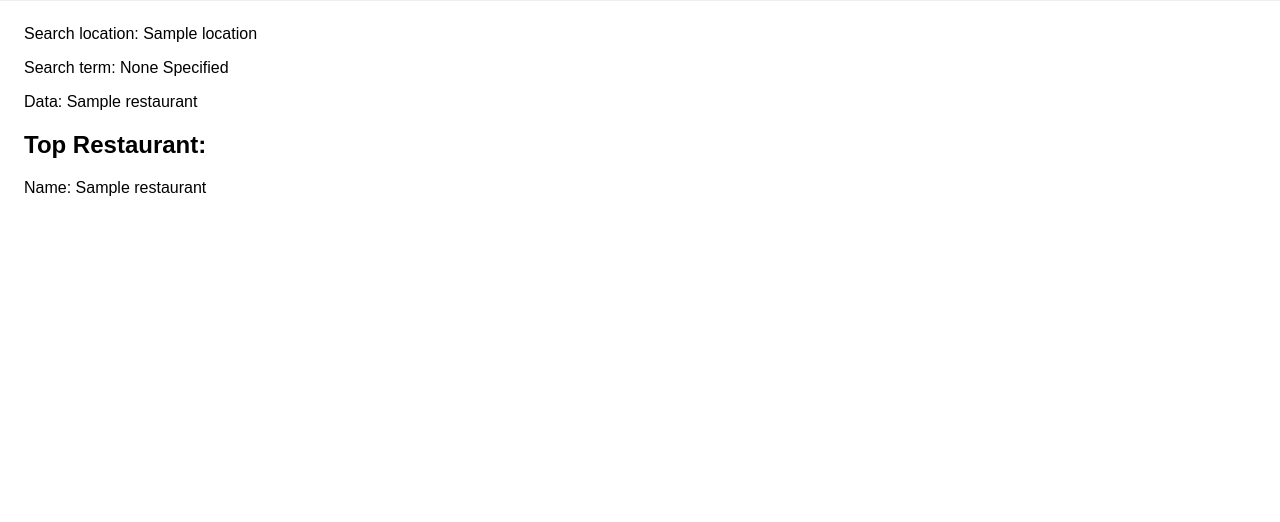
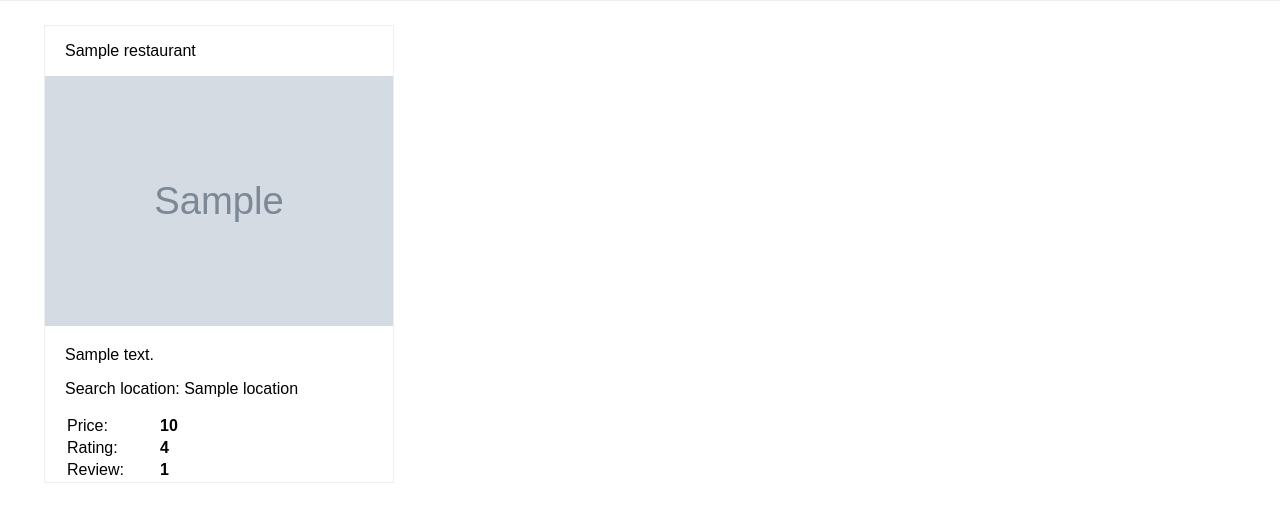
Before and after one commit to jared2183/webdev-labs, a Flask app: template lab02/templates/restaurant.html in a window 1280 px wide. Shown: the part 127-649 px from the top of the page. Run offline with Flask 2, Linux system fonts and the light colour scheme; the template is opened without the code that fills it: most values are stand-ins (such as "Sample title", 1, 10 or a date in 2020); grey boxes marked "Sample" are stand-in pictures; some libraries are stand-ins or nearby versions.

Commit message:
lab2 finished

```diff
--- a/lab02/app.py
+++ b/lab02/app.py
@@ -30,8 +30,7 @@ quotes = (
 ##############
 @app.route('/')
 def exercise1():
-    return 'Hello World!'
-
+    return 'Hello, ' + current_user.get_full_name() + "!"
 
 ##############
 # Exercise 2 #
@@ -40,7 +39,8 @@ def exercise1():
 def exercise2():
     return render_template(
         'quote-of-the-day.html',
-        user=current_user
+        user=current_user,
+        quote = random.choice(quotes)
     )
 
 ##############
@@ -48,13 +48,20 @@ def exercise2():
 ##############
 @app.route('/restaurant-data/')
 @app.route('/restaurant-data')
+# @app.route('/restaurant-data/')
+# @app.route('/restaurant-data')
 def exercise3():
-    search_term = 'pizza'
-    location = 'Evanston, Il'
+    args = request.args
+    location = args.get('location')
+    search_term = args.get('term')
+    if not (location and search_term):
+        return '"location" and "term" are required query parameters'
+
     url = 'https://www.apitutor.org/yelp/simple/v3/businesses/search?location={0}&term={1}'.format(location, search_term)
     response = requests.get(url)
     data = response.json()
     pprint(data) # for debugging -- prints the result to the command line
+
     return json.dumps(data)
 
 ##############
@@ -91,5 +98,4 @@ def photos_static():
     if not (location and search_term):
         return '"location" and "term" are required query parameters'
 
-
     return render_template('cards.html')
--- a/lab02/static/style.css
+++ b/lab02/static/style.css
@@ -27,6 +27,25 @@ main {
     margin: 3vh;
 }
 
+table td:first-child{
+    width: 110px;
+    padding-left: 20px;
+}
+
+section {
+    border: solid 1px #EEE;
+    width: 350px;
+    margin: 20px;
+}
+
+section img {
+    width: 100%;
+    height: 250px;
+}
+
+section p {
+    padding-left: 20px;
+}
 
 @media only screen and (max-width: 1000px) {
     /* Media queries go here */
--- a/lab02/templates/quote-of-the-day.html
+++ b/lab02/templates/quote-of-the-day.html
@@ -6,6 +6,6 @@
 </head>
 <body>
     <h1>Welcome, {{ user.get_full_name() }}</h1>
-    <p>Replace this with the quote of the day</p>
+    <p>{{quote}}</p> <!-- double curly bracket means python script -->
 </body>
 </html>
--- a/lab02/templates/restaurant.html
+++ b/lab02/templates/restaurant.html
@@ -11,11 +11,26 @@
     {% include 'includes/header.html' %}
 
     <main>
-        <p>Search location: {{location}}</p>
-        <p>Search term: {{search_term or 'None Specified'}}</p>
-        <p>Data: {{ restaurant }}</p>
-        <h2>Top Restaurant:</h2>
-        <p>Name: {{ restaurant.get('name') }}</p>
+        <section>
+            <p>{{ restaurant.get("name") }}</p>
+            <img src='{{restaurant.get("image_url")}}'>
+            <p> {{ restaurant.get("display_address") }}</p>
+            <p>Search location: {{location}}</p>
+            <table>
+                <tr>
+                    <td>Price: </td>
+                    <td><strong>{{ restaurant.get("price") }}</strong></td>
+                </tr>
+                <tr>
+                    <td>Rating: </td>
+                    <td><strong>{{ restaurant.get("rating") }}</strong></td>
+                </tr>
+                <tr>
+                    <td>Review: </td>
+                    <td><strong>{{ restaurant.get("review_count") }}</strong></td>
+                </tr>
+            </table>
+        </section>
     </main>
 </body>
 </html>
```
Also changed, not shown: 10 other files.
